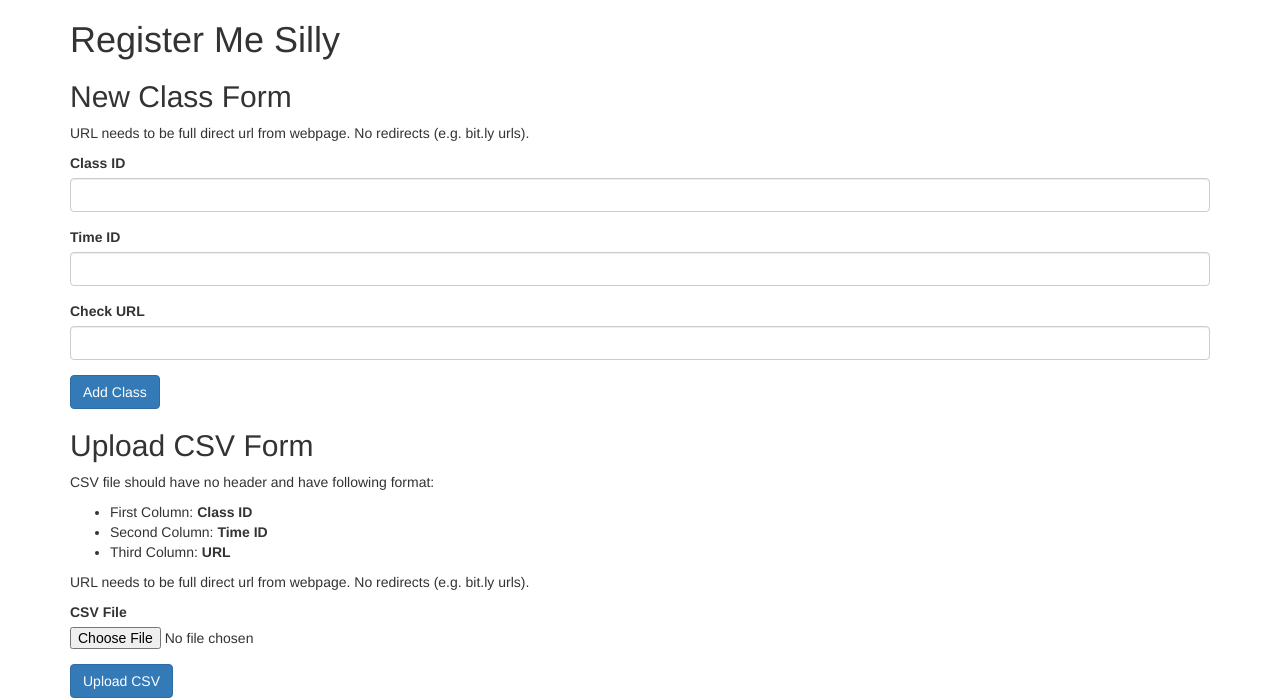
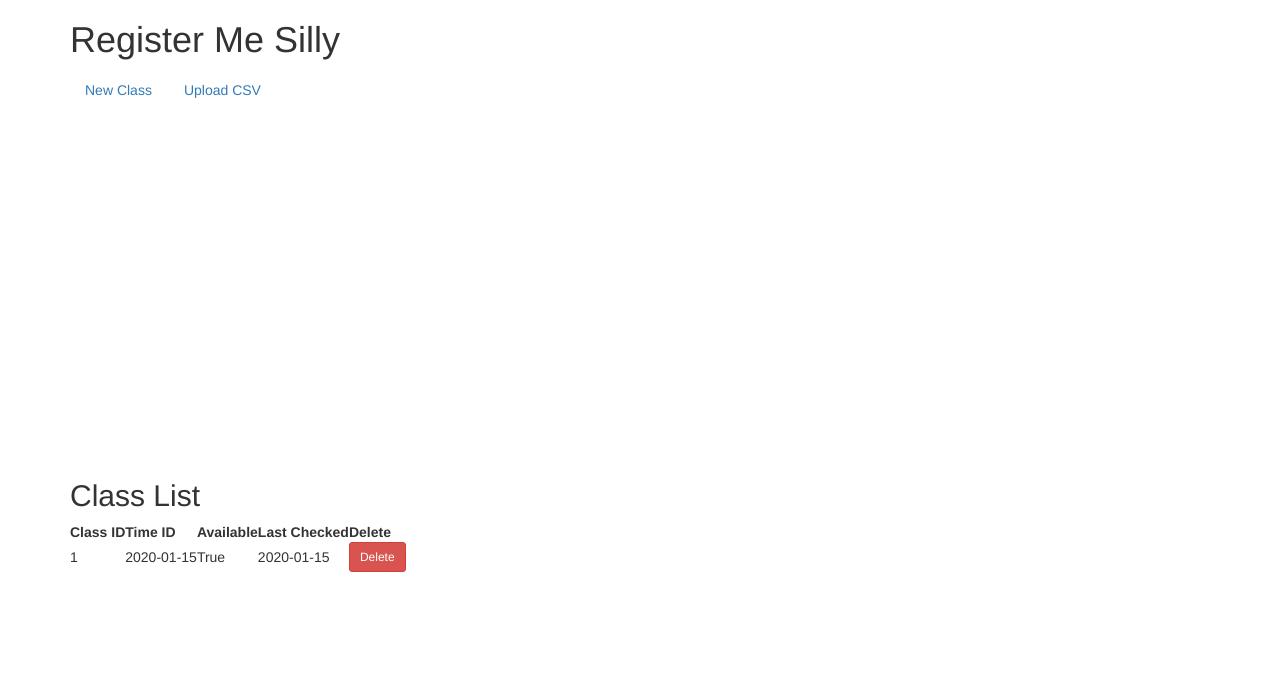
Before and after one commit to andydevs/register-me-silly, a Flask app: page / in a window 1280 px wide. Shown: the top 699 px of the page. After the commit the page ends 572 px from the top, so only its background shows below. Run offline with Flask 2, Linux system fonts and the light colour scheme; tables that the repository leaves empty hold one stand-in row (values such as "Sample post"); parts of the project's set-up code (start-up, migrations or seed data) failed here and were passed over; some libraries are stand-ins or nearby versions.

Commit message:
Added tabbed forms

```diff
--- a/register_me_silly/templates/index.html
+++ b/register_me_silly/templates/index.html
@@ -11,7 +11,7 @@
 {% block content %}
 <div class='container'>
     <!-- Title -->
-    <h1>Register Me Silly</h1>
+    <h1 class="my-5">Register Me Silly</h1>
 
     <!-- Flashed Messages -->
     {% with messages = get_flashed_messages(with_categories=True) %}
@@ -24,15 +24,41 @@
         {% endif %}
     {% endwith %}
 
-    <!-- Class Form -->
+    <!-- Input forms -->
+    <div class="my-3">
+        <ul class="nav nav-pills mb-3" id="form-tabs" role="tablist">
+            <li class="nav-item">
+                <a class="nav-link active"
+                   id="new-class-form-tab"
+                   data-toggle="pill"
+                   href="#new-class-form"
+                   role="tab">
+                   New Class
+                </a>
+            </li>
+            <li class="nav-item">
+                <a class="nav-link"
+                   id="upload-csv-form-tab"
+                   data-toggle="pill"
+                   href="#upload-csv-form"
+                   role="tab">
+                   Upload CSV
+                </a>
+            </li>
+        </ul>
+        <div class="tab-content" id="form-tabs-content">
+            <!-- New Class Form -->
+            <div class="tab-pane fade show active" id="new-class-form" role="tabpanel">
                 <h2>New Class Form</h2>
                 <p>URL needs to be full direct url from webpage. No redirects (e.g. bit.ly urls).</p>
                 <form class='form' action="/new-class-check" method="post">
                     {{ wtf.quick_form(new_class_check_form) }}
                     <button type="submit" class="btn btn-primary">Add Class</button>
                 </form>
+            </div>
 
             <!-- CSV Upload Form -->
+            <div class="tab-pane fade" id="upload-csv-form" role="tabpanel">
                 <h2>Upload CSV Form</h2>
                 <p>CSV file should have no header and have following format:</p>
                 <ul>
@@ -45,6 +71,9 @@
                     {{ wtf.quick_form(upload_csv_form) }}
                     <button type="submit" class="btn btn-primary">Upload CSV</button>
                 </form>
+            </div>
+        </div>
+    </div>
 
     <!-- Class List -->
     <h2>Class List</h2>
```
Lines whose indentation alone changed are shown as unchanged.
